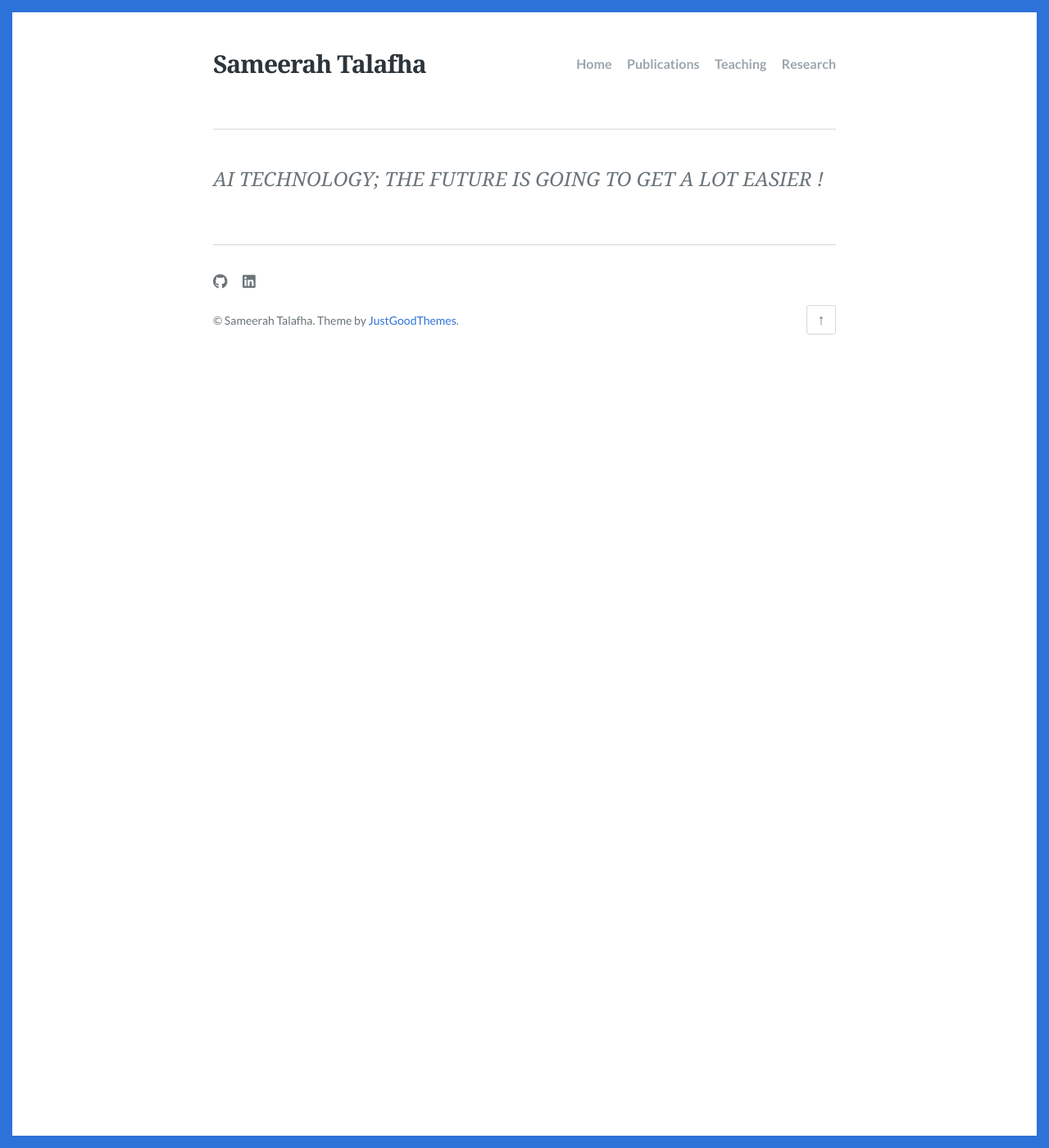
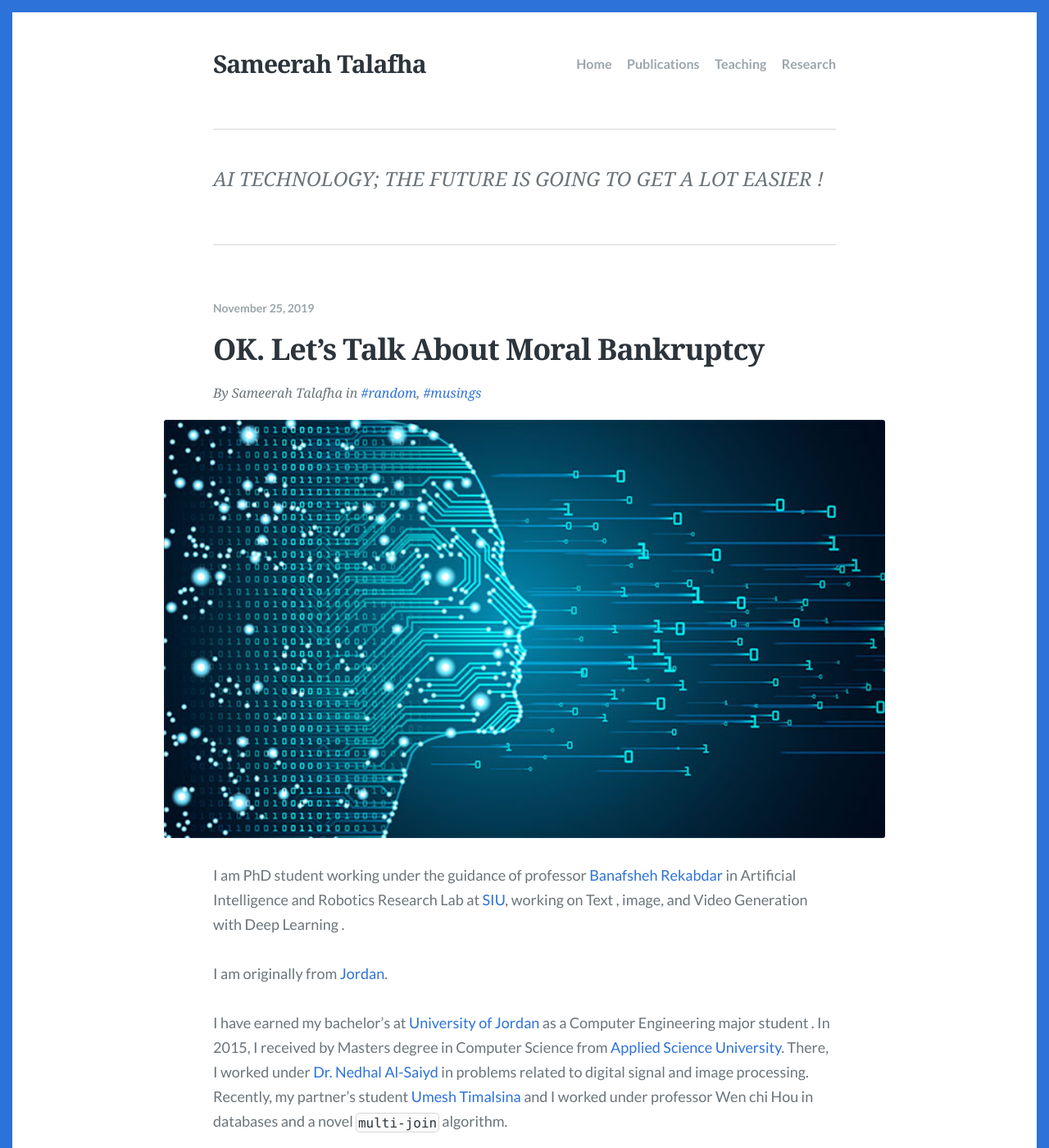
Before and after one commit to Meera-M-T/meeram.github.io, a Jekyll site: the page built from index.html, in a window 1280 px wide and 1400 px high. Shown: the whole window at 82% size. Built offline with Jekyll 4.4.1, drawn with Linux system fonts in a browser that asks for light colours; some web fonts are replaced; the list of posts is cut into pages by our own code; a file with an impossible date is left out; some of the changed text lies outside the part shown.

Commit message:
Initial commit

```diff
--- a/_posts/2019-11-25-Changed-Theme.md
+++ b/_posts/2019-11-25-Changed-Theme.md
@@ -1,11 +1,10 @@
 ---
 layout: post
-title: ""
-description: "A graphic designer is a professional within the graphic design and graphic arts industry."
-date:
+title: OK. Let’s Talk About Moral Bankruptcy
+description: ""
 comments: true
 feature_image: images/random.jpg
-tags:
+tags: [random, musings]
 ---
 
 I am PhD student  working under the guidance of  professor [Banafsheh Rekabdar](https://sites.google.com/site/banafsheh1rekabdar){:target="_blank"} in Artificial Intelligence and Robotics Research Lab at [SIU](https://www.siu.edu){:target="_blank"}, working on  Text , image, and Video Generation with Deep Learning .
```
